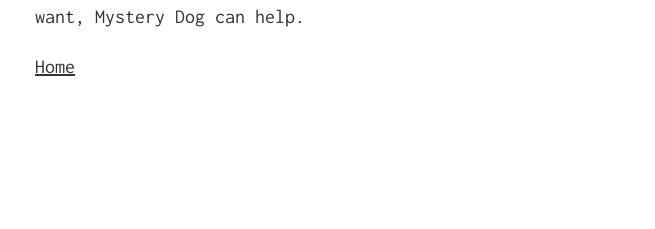
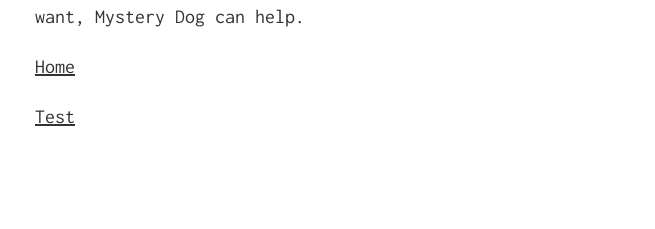
Before and after one commit to tomjoyner/shopping_cart, a Jekyll site: the page built from resumeservice.md, in a window 1280 px wide. Shown: the part 678-907 px from the top of the page, without its empty margins (305-960 px from the left). Built offline with Jekyll 4.4.1, drawn with Linux system fonts in a browser that asks for light colours; our own code applies the rules of GitHub Pages for plain Markdown files.

Commit message:
added test link

```diff
--- a/resumeservice.md
+++ b/resumeservice.md
@@ -9,3 +9,4 @@ heading: Applying for a job? You need a better resumé.
 <p>From barista to barrister, no matter the kind of job you want, Mystery Dog can help.</p>
 
 <p><a href="/index">Home</a></p>
+<p><a href="test.html">Test</a></p>
```
